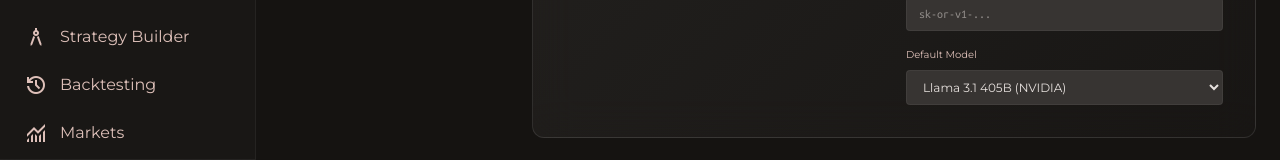
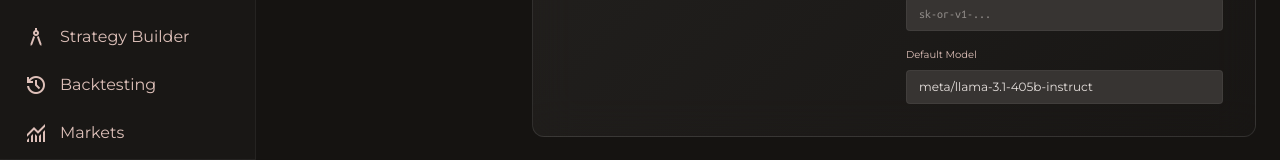
Before and after one commit to Meghraj-N/xiaoxiao-trading-platform, a Next.js app in the folder web/: page /settings in a window 1280 px wide. Shown: the part 508-668 px from the top of the page. Built offline with nearby package versions, Linux system fonts and the light colour scheme; no server answers.

Commit message:
Allow entering custom AI models in settings

```diff
--- a/web/src/app/settings/page.tsx
+++ b/web/src/app/settings/page.tsx
@@ -204,18 +204,23 @@ export default function SettingsPage() {
 
                   <div className="flex flex-col gap-2">
                     <label className="font-label-caps text-label-caps text-on-surface-variant text-[10px]">Default Model</label>
-                    <select
+                    <input
+                      list="ai_models"
                       name="DEFAULT_AI_MODEL"
                       value={settings.DEFAULT_AI_MODEL || 'meta/llama-3.1-405b-instruct'}
                       onChange={handleChange}
+                      placeholder="e.g. openai/gpt-4o"
                       className="input-field w-full py-2 font-title-md text-on-surface px-3 bg-surface-container-highest rounded border border-white/5 text-xs"
-                    >
+                    />
+                    <datalist id="ai_models">
                       <option value="meta/llama-3.1-405b-instruct">Llama 3.1 405B (NVIDIA)</option>
                       <option value="nvidia/nemotron-4-340b-instruct">Nemotron 340B (NVIDIA)</option>
                       <option value="mistralai/mixtral-8x22b-instruct-v0.1">Mixtral 8x22B (NVIDIA)</option>
                       <option value="anthropic/claude-3.5-sonnet">Claude 3.5 Sonnet (OpenRouter)</option>
                       <option value="openai/gpt-4o">GPT-4o (OpenRouter)</option>
-                    </select>
+                      <option value="deepseek/deepseek-chat">DeepSeek Chat (OpenRouter)</option>
+                      <option value="google/gemini-pro-1.5">Gemini Pro 1.5 (OpenRouter)</option>
+                    </datalist>
                   </div>
 
                 </div>
```
Also changed, not shown: 1 other file (tests, documents, lock files or other folders).
